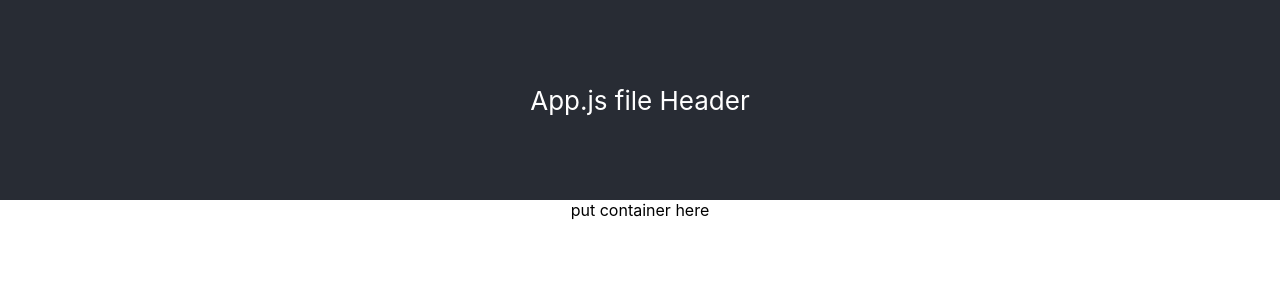
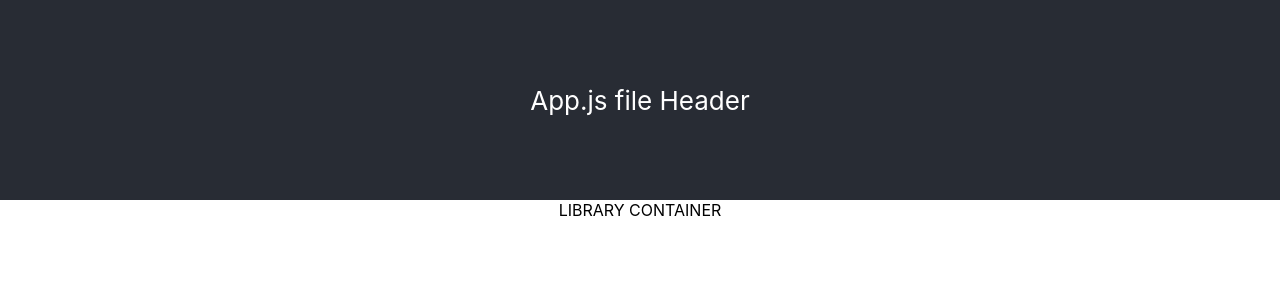
Before and after one commit to devWRM/LIBRARY, a React (Create React App) app in the folder frontend-library/: page / in a window 1280 px wide. Shown: the top 300 px of the page. Built offline with nearby package versions, Linux system fonts and the light colour scheme.

Commit message:
re-built LibraryContainer WITHOUT the nesting and connected it to App.js so now LibraryContainer is importing libraryActions: NOTE Why doesn't import work when nested ... (3 dots) deep?

```diff
--- a/frontend-library/src/components/App.js
+++ b/frontend-library/src/components/App.js
@@ -1,7 +1,8 @@
 import React from 'react';
 
 import './App.css';
-
+import './LibraryContainer.js';
+import LibraryContainer from './LibraryContainer.js';
 
 
 
@@ -19,7 +20,8 @@ class App extends React.Component {
             </p>
           </header>
 
-          put container here
+
+          <LibraryContainer />
 
         </div>
       );
--- /dev/null
+++ b/frontend-library/src/components/LibraryContainer.js
@@ -0,0 +1,21 @@
+import React, { Component } from 'react';
+import { connect } from 'react-redux';
+
+
+import { fetchLibraries } from '../actions/libraryActions.js';
+
+class LibraryContainer extends Component {
+
+    render() {
+
+        return (
+            <div>
+                LIBRARY CONTAINER
+            </div>
+        )
+
+    }
+
+}
+
+export default connect(null, { fetchLibraries })(LibraryContainer);
```
